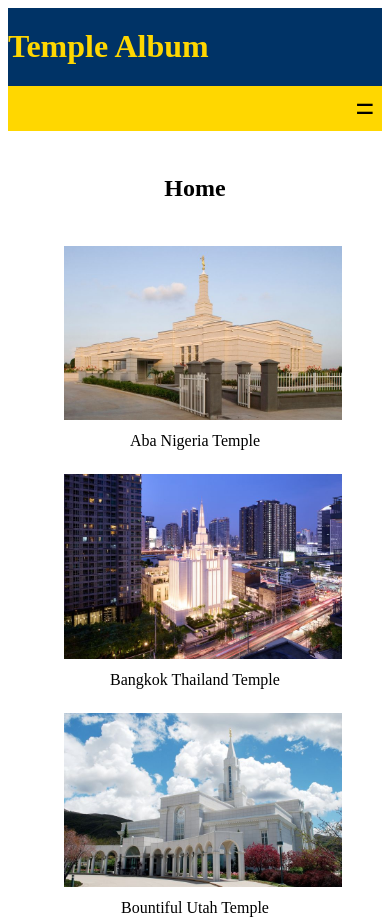
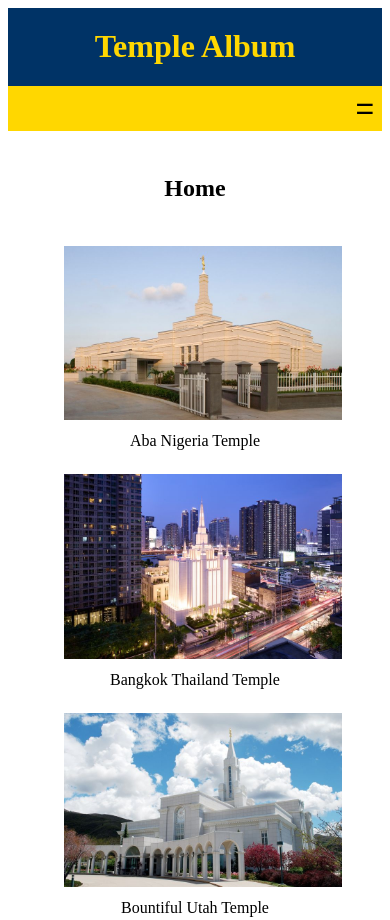
Before and after one commit to McWise02/wdd131, a plain HTML site: page temples.html in a window 390 px wide. Shown: the top 920 px of the page. Drawn offline with Linux system fonts and the light colour scheme; a web font is replaced by a local one.

Commit message:
media query

```diff
--- a/styles/temple-base.css
+++ b/styles/temple-base.css
@@ -137,3 +137,16 @@ footer {
     width: 100%;
     background-color: var(--main-blue);
 }
+
+/* Default (for larger screens) */
+header div {
+    display: flex;
+    flex-direction: column;
+}
+
+/* When the screen width is 768px or smaller (adjust if needed) */
+@media (max-width: 768px) {
+    header div {
+        width: 100%;
+    }
+}
--- a/styles/temples-large.css
+++ b/styles/temples-large.css
@@ -2,11 +2,7 @@
     display:none;
 }
 
-header div {
-    display: flex;
-    flex-direction: column;
 
-}
 
 .menuLinks {
     display: flex;
--- a/styles/temples.css
+++ b/styles/temples.css
@@ -11,9 +11,7 @@ header {
     text-align: right;
 }
 
-header div{
-    width: 100%;
-}
+
 
 #navButton {
     font-size: 2rem;
```
Also changed, not shown: styles/base.css (line endings or trailing spaces).
